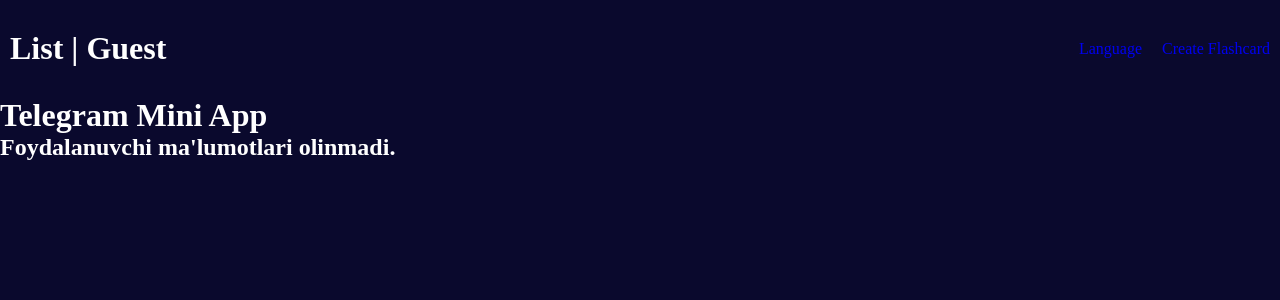
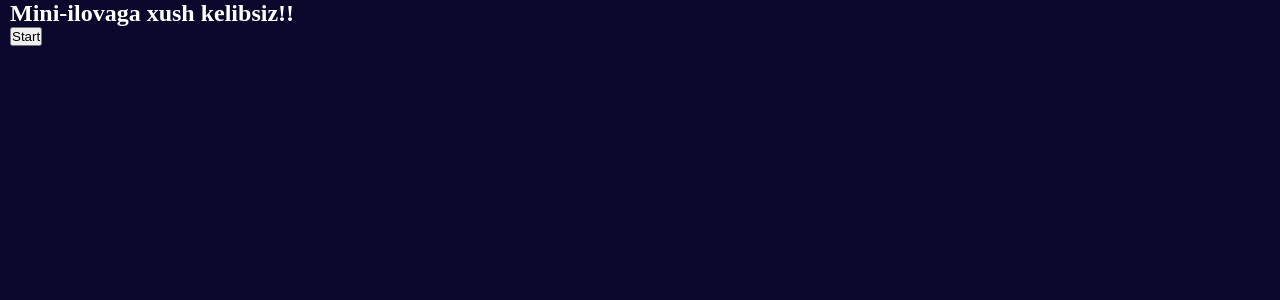
Before and after one commit to Muhammad3993/questions, a React (Vite) app: page / in a window 1280 px wide. Shown: the top 300 px of the page. Built offline with nearby package versions, Linux system fonts and the light colour scheme.

Commit message:
Telegram web app 7

```diff
--- a/src/pages/Home.tsx
+++ b/src/pages/Home.tsx
@@ -1,7 +1,74 @@
-import { Link } from "react-router-dom";
-import { Quizz } from "../interfaces";
-import { useAppSelector } from "../redux";
-import { useEffect, useState } from "react";
+// import { Link } from "react-router-dom";
+// import { Quizz } from "../interfaces";
+// import { useAppSelector } from "../redux";
+// import { useEffect, useState } from "react";
+
+// interface TelegramUser {
+//   id: number;
+//   first_name: string;
+//   username?: string; // Optional if the user doesn't have a username
+// }
+
+// const Home = () => {
+//   const quizzes: Quizz[] = useAppSelector((state) => state.quiz.quizzes);
+
+//   const [user, setUser] = useState<TelegramUser | null>(null);
+
+//   useEffect(() => {
+//     if (window?.Telegram?.WebApp) {
+//       const tg = window.Telegram.WebApp;
+//       tg.ready();
+
+//       const userData = tg.initDataUnsafe.user;
+
+//       if (userData) {
+//         setUser({
+//           id: userData.id,
+//           first_name: userData.first_name,
+//           username: userData.username,
+//         });
+//       }
+//     }
+//   }, []); // Removed 'user' from the dependency array
+
+//   return (
+//     <>
+//       <div className='container'>
+//         <div className='title_row'>
+//           <h1>List | {user ? user.first_name : "Guest"}</h1> {/* Displaying first_name */}
+//           <div style={{ display: "flex", gap: 20 }}>
+//             <Link to={"/language"} className='link_title'>
+//               Language
+//             </Link>
+//             <Link to={"/create-quiz"} className='link_title'>
+//               Create Flashcard
+//             </Link>
+//           </div>
+//         </div>
+//         <div className='quizes'>
+//           {quizzes.map((quiz) => (
+//             <Link to={`/details/${quiz.id}`} key={quiz.id} className='quiz'>
+//               <h2>{quiz.title}</h2>
+//               <p>{quiz.questions.length} questions</p>
+//             </Link>
+//           ))}
+//         </div>
+//       </div>
+//       <div className='App'>
+//         <h1>Telegram Mini App</h1>
+//         {user ? (
+//           <h2>Salom, {user.first_name}!</h2>
+//         ) : (
+//           <h2>Foydalanuvchi ma'lumotlari olinmadi.</h2>
+//         )}
+//       </div>
+//     </>
+//   );
+// };
+
+// export default Home;
+
+import React, { useEffect, useState } from "react";
 
 interface TelegramUser {
   id: number;
@@ -10,59 +77,64 @@
 }
 
 const Home = () => {
-  const quizzes: Quizz[] = useAppSelector((state) => state.quiz.quizzes);
-
   const [user, setUser] = useState<TelegramUser | null>(null);
+  const [message, setMessage] = useState("Mini-ilovaga xush kelibsiz!!");
 
   useEffect(() => {
-    if (window?.Telegram?.WebApp) {
-      const tg = window.Telegram.WebApp;
+    // Telegram Web App API'ni ishga tushirish
+    const tg = window.Telegram?.WebApp;
+    if (tg) {
       tg.ready();
 
-      const userData = tg.initDataUnsafe.user;
+      // Foydalanuvchi ma'lumotlarini olish
+      const userData = tg.initDataUnsafe?.user;
+      if (userData) {
+        const firstName = userData.first_name || "Foydalanuvchi";
+        const username = userData.username || "Username mavjud emas";
 
-      if (userData) {
+        // Foydalanuvchi ma'lumotlarini o'rnatish
         setUser({
           id: userData.id,
-          first_name: userData.first_name,
-          username: userData.username,
+          first_name: firstName,
+          username: username,
         });
+
+        // Backendga foydalanuvchi ma'lumotlarini yuborish
+        fetch("https://668cf8d5099db4c579f12c4b.mockapi.io/users/users", {
+          method: "POST",
+          headers: {
+            "Content-Type": "application/json",
+          },
+          body: JSON.stringify({
+            telegramId: userData.id,
+            firstName: firstName,
+            username: username,
+          }),
+        })
+          .then((response) => response.json())
+          .then((data) => {
+            console.log("Foydalanuvchi ma'lumotlari yuborildi:", data);
+            setMessage(`Salom, ${firstName}! Ma'lumotlaringiz backend ga yuborildi.`);
+          })
+          .catch((error) => {
+            console.error("Xato yuz berdi:", error);
+            setMessage("Ma'lumotlarni yuborishda xato yuz berdi.");
+          });
+      } else {
+        setMessage("Foydalanuvchi ma'lumotlari olinmadi.");
       }
     }
-  }, []); // Removed 'user' from the dependency array
+  }, []);
+
+  const handleClick = () => {
+    alert("Mini-ilovangiz ishlamoqda!");
+  };
 
   return (
-    <>
-      <div className='container'>
-        <div className='title_row'>
-          <h1>List | {user ? user.first_name : "Guest"}</h1> {/* Displaying first_name */}
-          <div style={{ display: "flex", gap: 20 }}>
-            <Link to={"/language"} className='link_title'>
-              Language
-            </Link>
-            <Link to={"/create-quiz"} className='link_title'>
-              Create Flashcard
-            </Link>
-          </div>
-        </div>
-        <div className='quizes'>
-          {quizzes.map((quiz) => (
-            <Link to={`/details/${quiz.id}`} key={quiz.id} className='quiz'>
-              <h2>{quiz.title}</h2>
-              <p>{quiz.questions.length} questions</p>
-            </Link>
-          ))}
-        </div>
-      </div>
-      <div className='App'>
-        <h1>Telegram Mini App</h1>
-        {user ? (
-          <h2>Salom, {user.first_name}!</h2>
-        ) : (
-          <h2>Foydalanuvchi ma'lumotlari olinmadi.</h2>
-        )}
-      </div>
-    </>
+    <div className="container">
+      <h2>{message}</h2>
+      <button onClick={handleClick}>Start</button>
+    </div>
   );
 };
 
```
